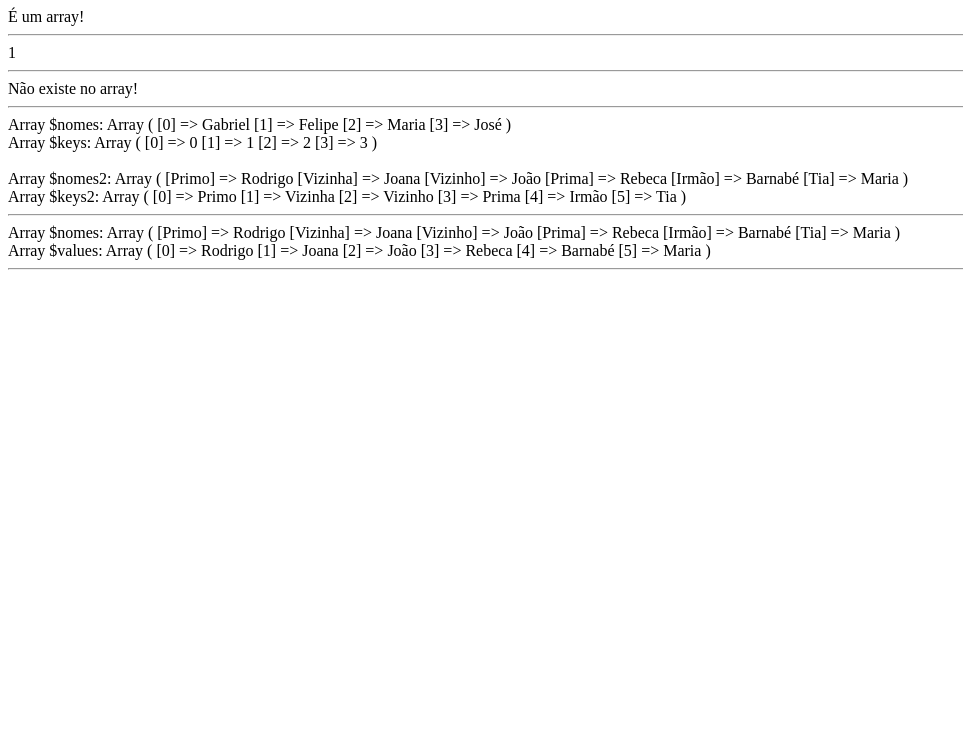
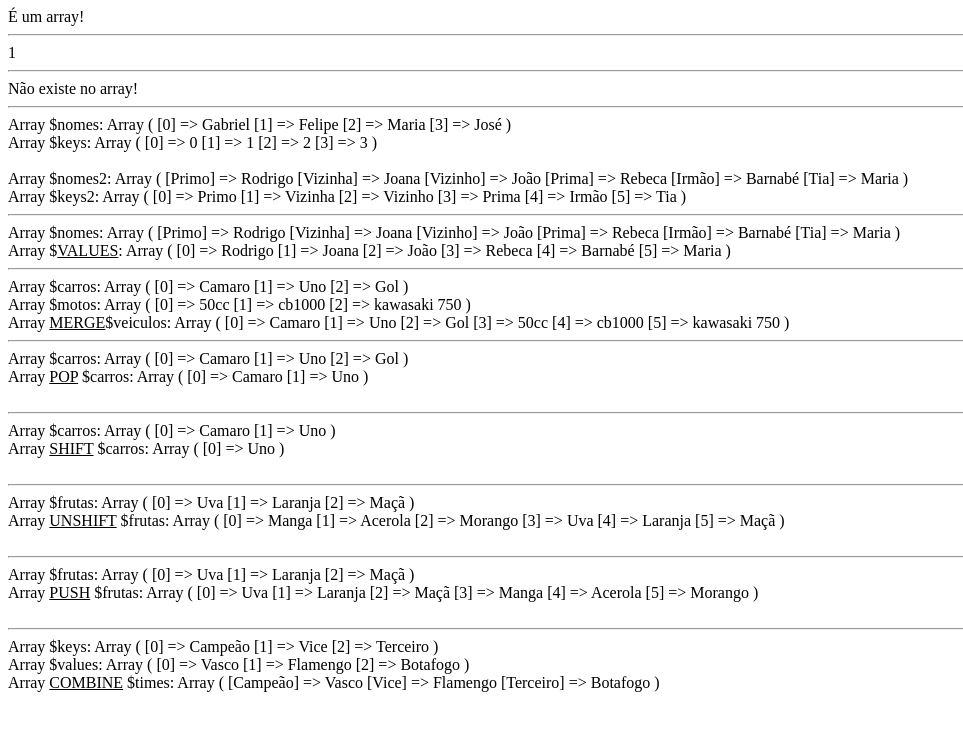
Before and after one commit to bragabriel/LinguagensDeProgramacao, a PHP site: page /09-funcoes_de_arrays.php in a window 1280 px wide. Shown: the top 731 px of the page, without its empty margins (0-963 px from the left). Run offline with PHP 8.4, Linux system fonts and the light colour scheme.

Commit message:
Update 09-funcoes_de_arrays.php
Update PHP file

```diff
--- a/PHP/ComandosBasicosPHP/Aula15-FuncoesDeArrays/09-funcoes_de_arrays.php
+++ b/PHP/ComandosBasicosPHP/Aula15-FuncoesDeArrays/09-funcoes_de_arrays.php
@@ -33,10 +33,11 @@ else{
 
 echo "<br><hr>";
 //---------------------------------
-// array_keys($array) = Retorna um novo array com as chaves do array passado
+// array_keys($array) = Retorna um novo array com as chaves (ÍNDICES) do array passado como parâmetro
 echo("Array \$nomes: ");
 print_r($nomes);
 echo "<br>";
+
 echo("Array \$keys: ");
 $keys = array_keys($nomes);
 print_r($keys);
@@ -60,11 +61,98 @@ echo("Array \$nomes: ");
 print_r($nomes2);
 echo "<br>";
 $values = array_values($nomes2);
-echo("Array \$values: ");
+echo("Array \$<ins>VALUES</ins>: ");
 print_r($values);
 
 
 echo "<br><hr>";
 //---------------------------------
 // array_merge($array1, $array2) = Agrega o conteúdo de dois arrays
+$carros = array("Camaro", "Uno", "Gol");
+$motos = array("50cc", "cb1000", "kawasaki 750");
+
+echo("Array \$carros: ");
+print_r($carros);
+echo "<br>";
+
+echo("Array \$motos: ");
+print_r($motos);
+echo "<br>";
+
+$veiculos = array_merge($carros, $motos);
+echo("Array <ins>MERGE</ins>\$veiculos: ");
+print_r($veiculos);
+
+
+echo "<br><hr>";
+//---------------------------------
+// array_pop($array) = Exclui a ÚLTIMA posição do array
+echo("Array \$carros: ");
+print_r($carros);
+echo "<br>";
+
+echo("Array <ins>POP</ins> \$carros: ");
+array_pop($carros);
+print_r($carros);
+echo "<br>";
+
+
+echo "<br><hr>";
+//---------------------------------
+// array_shift($array) = Exclui a PRIMEIRA posição do array
+echo("Array \$carros: ");
+print_r($carros);
+echo "<br>";
+
+echo("Array <ins>SHIFT</ins> \$carros: ");
+array_shift($carros);
+print_r($carros);
+echo "<br>";
+
+
+echo "<br><hr>";
+//---------------------------------
+// array_unshift($array, "valor1", "valor2") = Adiciona um ou mais elementos no INÍCIO do array
+$frutas = array("Uva", "Laranja", "Maçã");
+echo("Array \$frutas: ");
+print_r($frutas);
+echo "<br>";
+
+echo("Array <ins>UNSHIFT</ins> \$frutas: ");
+array_unshift($frutas, "Manga", "Acerola", "Morango");
+print_r($frutas);
+echo "<br>";
+
+
+echo "<br><hr>";
+//---------------------------------
+// array_push($array, "valor1", "valor2") = Adiciona um ou mais elementos no FINAL do array
+$frutas = array("Uva", "Laranja", "Maçã");
+echo("Array \$frutas: ");
+print_r($frutas);
+echo "<br>";
+
+echo("Array <ins>PUSH</ins> \$frutas: ");
+array_push($frutas, "Manga", "Acerola", "Morango");
+print_r($frutas);
+echo "<br>";
+
+
+echo "<br><hr>";
+//---------------------------------
+// array_combine($array, "valor1", "valor2") = Mescla dois arrays
+$keys = array("Campeão", "Vice", "Terceiro");
+$values = array("Vasco", "Flamengo", "Botafogo");
+
+echo("Array \$keys: ");
+print_r($keys);
+echo "<br>";
+
+echo("Array \$values: ");
+print_r($values);
+echo "<br>";
+
+$times = array_combine($keys, $values);
+echo("Array <ins>COMBINE</ins> \$times: ");
+print_r($times);
 ?>
```
